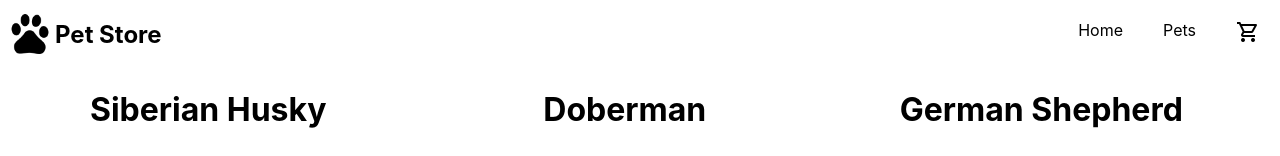
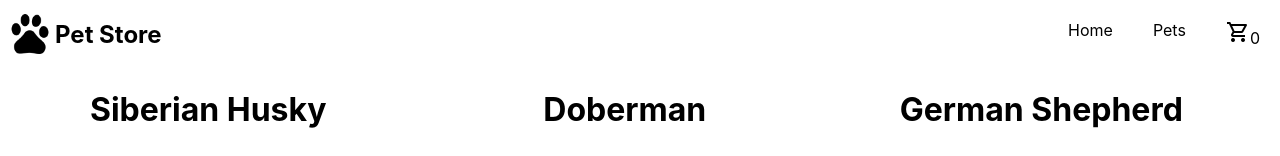
Before and after one commit to joshuaobare/shopping-cart, a React (Create React App) app: page / in a window 1280 px wide. Shown: the top 156 px of the page. Built offline with nearby package versions, Linux system fonts and the light colour scheme.

Commit message:
added a basket item count

```diff
--- a/src/App.js
+++ b/src/App.js
@@ -8,6 +8,7 @@ function App() {
 
   const [cart , setCart] = useState([])
   const [price , setPrice] = useState(0)
+  const [itemCount , setItemCount] = useState(0)
 
   const handler = (pet) => {
     setCart(prevState => [...prevState,pet])
@@ -21,10 +22,12 @@ function App() {
       },0)
 
     })
+    setItemCount(() => {
+      return cart.length
+    })
+
   },[cart])
 
-  console.log(cart)
-  console.log(price)
 
  const cards = data.map(item => {
   return (
@@ -47,7 +50,7 @@ function App() {
 
   return (
     <div className="App">
-      <Navbar />
+      <Navbar items ={itemCount}/>
       <div className="card-grid">
         {cards}
       </div>
--- a/src/components/Navbar.js
+++ b/src/components/Navbar.js
@@ -1,6 +1,6 @@
 import Paw from "../pets/PawPrint.png"
 
-export default function Navbar() {
+export default function Navbar(props) {
     return (
         <nav>
             <div className="nav-heading">
@@ -12,6 +12,7 @@ export default function Navbar() {
                 <li>Pets</li>
                 <li>
                     <span className="material-symbols-outlined">shopping_cart</span>
+                    <span>{props.items}</span>
                 </li>
             </ul>
         </nav>
```
